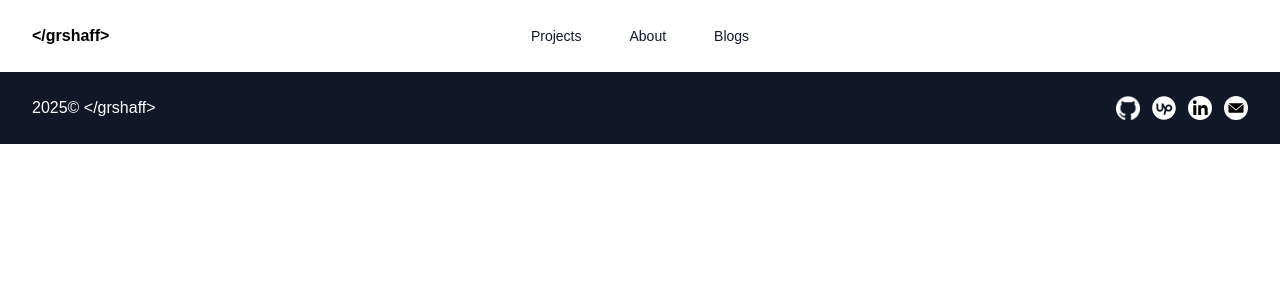
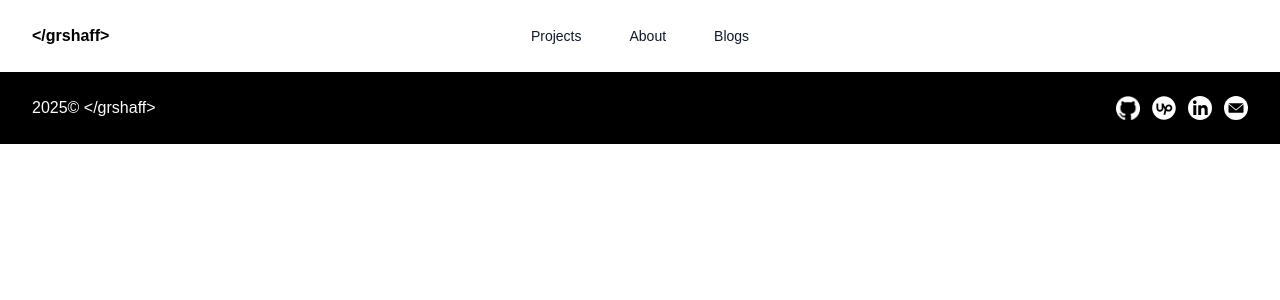
Before and after one commit to grshaff/projectCard-repro, a Vue app: page / in a window 1280 px wide. Shown: the top 300 px of the page. Built offline with nearby package versions, Linux system fonts and the light colour scheme.

Commit message:
Feat: fix footer bg color and icon

```diff
--- a/package.json
+++ b/package.json
@@ -18,6 +18,6 @@
   },
   "devDependencies": {
     "@vitejs/plugin-vue": "^6.0.0",
-    "vite": "^7.0.4"
+    "vite": "^7.0.5"
   }
 }
--- a/src/components/footer.vue
+++ b/src/components/footer.vue
@@ -1,5 +1,5 @@
 <template>
-    <footer class="bg-gray-900 text-white p-4 text-center font-roboto font-light justify-between flex md:p-5 lg:p-6">
+    <footer class="bg-black text-white p-4 text-center font-roboto font-light justify-between flex md:p-5 lg:p-6">
     <p class="mx-2 text-[12px] text-center my-auto lg:text-[16px]">2025© {{ '</grshaff>' }}</p>
     <div class="mx-2 flex gap-x-3 my-auto">
         <a href="#"><img class="w-6 hover:opacity-80" src="../assets/icons/github.png" alt=""></a>
```
Also changed, not shown: src/assets/icons/mail.svg, 1 other file (tests, documents, lock files or other folders).
